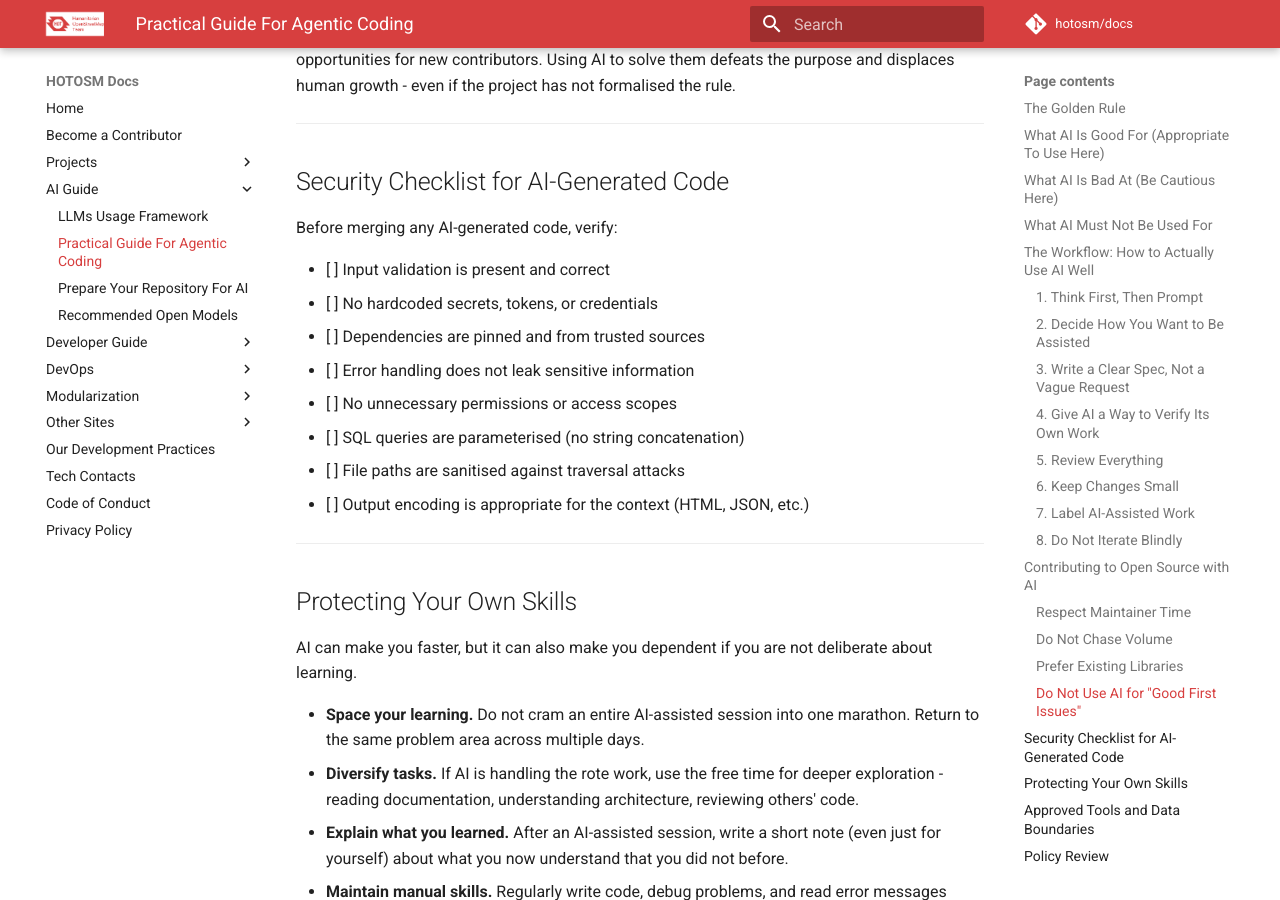
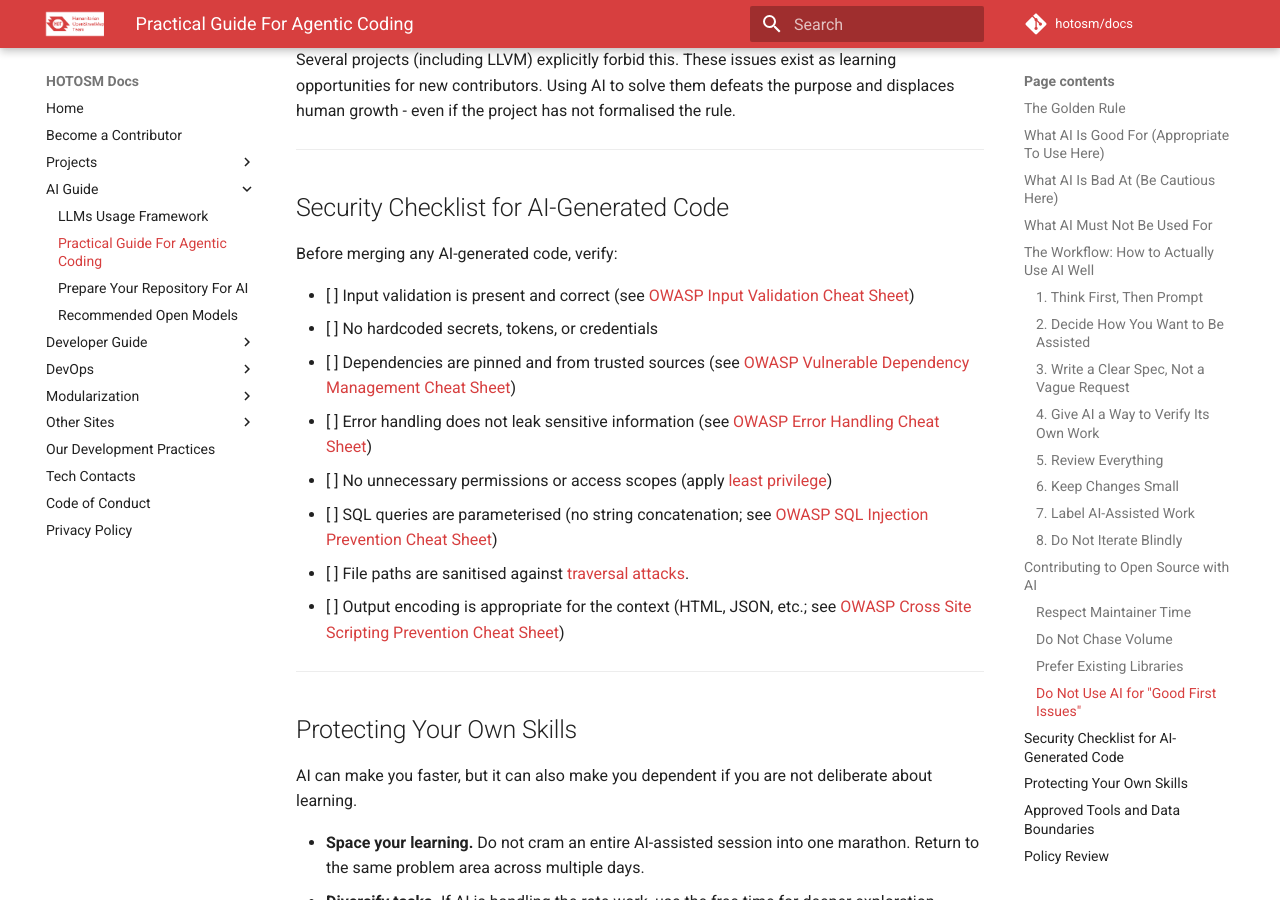
Before and after one commit to hotosm/docs, an MkDocs documentation site: the page built from docs/ai-guide/ai-assisted-coding-guide.md, in a window 1280 px wide and 900 px high, scrolled down 4969 px. Built offline with MkDocs 1.6.1 and Material for MkDocs 9.7.7, drawn with Linux system fonts in a browser that asks for light colours; comment, search, counter and statistics services are not loaded; some of the changed text lies outside the part shown.

Commit message:
fix: tweaks based on previous comments

```diff
--- a/docs/ai-guide/ai-assisted-coding-guide.md
+++ b/docs/ai-guide/ai-assisted-coding-guide.md
@@ -133,14 +133,14 @@ Several projects (including LLVM) explicitly forbid this. These issues exist as
 
 Before merging any AI-generated code, verify:
 
-- [ ] Input validation is present and correct
+- [ ] Input validation is present and correct (see [OWASP Input Validation Cheat Sheet](https://cheatsheetseries.owasp.org/cheatsheets/Input_Validation_Cheat_Sheet.html))
 - [ ] No hardcoded secrets, tokens, or credentials
-- [ ] Dependencies are pinned and from trusted sources
-- [ ] Error handling does not leak sensitive information
-- [ ] No unnecessary permissions or access scopes
-- [ ] SQL queries are parameterised (no string concatenation)
-- [ ] File paths are sanitised against traversal attacks
-- [ ] Output encoding is appropriate for the context (HTML, JSON, etc.)
+- [ ] Dependencies are pinned and from trusted sources (see [OWASP Vulnerable Dependency Management Cheat Sheet](https://cheatsheetseries.owasp.org/cheatsheets/Vulnerable_Dependency_Management_Cheat_Sheet.html))
+- [ ] Error handling does not leak sensitive information (see [OWASP Error Handling Cheat Sheet](https://cheatsheetseries.owasp.org/cheatsheets/Error_Handling_Cheat_Sheet.html))
+- [ ] No unnecessary permissions or access scopes (apply [least privilege](https://owasp.org/www-community/controls/Least_Privilege_Principle))
+- [ ] SQL queries are parameterised (no string concatenation; see [OWASP SQL Injection Prevention Cheat Sheet](https://cheatsheetseries.owasp.org/cheatsheets/SQL_Injection_Prevention_Cheat_Sheet.html))
+- [ ] File paths are sanitised against [traversal attacks](https://owasp.org/www-community/attacks/Path_Traversal).
+- [ ] Output encoding is appropriate for the context (HTML, JSON, etc.; see [OWASP Cross Site Scripting Prevention Cheat Sheet](https://cheatsheetseries.owasp.org/cheatsheets/Cross_Site_Scripting_Prevention_Cheat_Sheet.html))
 
 ---
 
```
Also changed, not shown: other parts of docs/ai-guide/ai-assisted-coding-guide.md (+3 -3 lines), docs/ai-guide/managing-ai-contributions.md (+4 -2 lines), docs/ai-guide/using-lmms-responsibly.md (+1 -5 lines).
